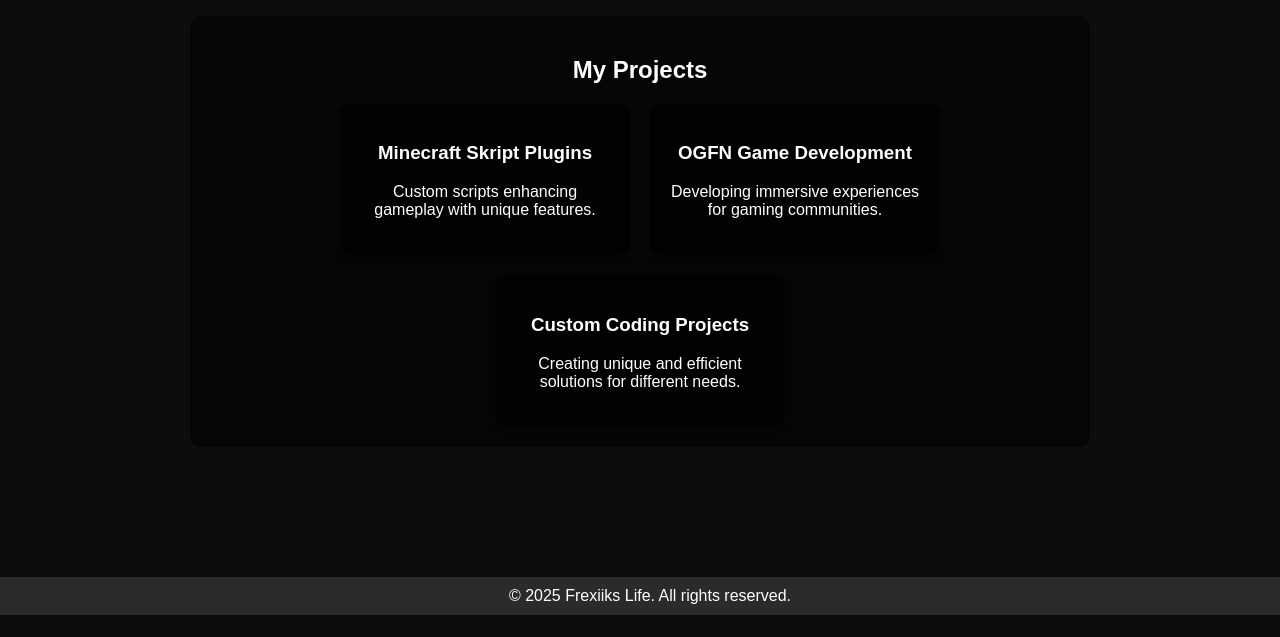
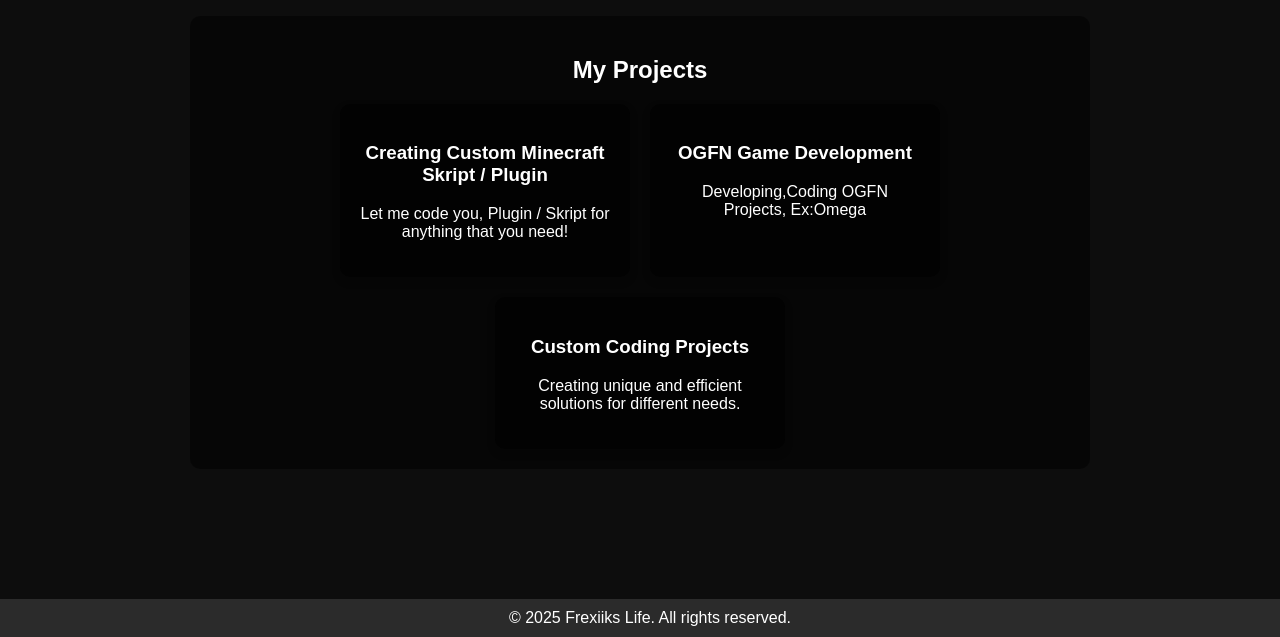
Before and after one commit to Frexiicek/Frexiicek.github.io, a plain HTML site: page index.html in a window 1280 px wide. Shown: the part 1362-1999 px from the top of the page. Before the commit the page ends 1977 px from the top, so only its background shows below. Drawn offline with Linux system fonts and the light colour scheme.

Commit message:
Update index.html

```diff
--- a/index.html
+++ b/index.html
@@ -155,12 +155,12 @@
             <h2>My Projects</h2>
             <div class="project-cards">
                 <div class="project-card">
-                    <h3>Minecraft Skript Plugins</h3>
-                    <p>Custom scripts enhancing gameplay with unique features.</p>
+                    <h3>Creating Custom Minecraft Skript / Plugin</h3>
+                    <p>Let me code you, Plugin / Skript for anything that you need!</p>
                 </div>
                 <div class="project-card">
                     <h3>OGFN Game Development</h3>
-                    <p>Developing immersive experiences for gaming communities.</p>
+                    <p>Developing,Coding OGFN Projects, Ex:Omega</p>
                 </div>
                 <div class="project-card">
                     <h3>Custom Coding Projects</h3>
```
